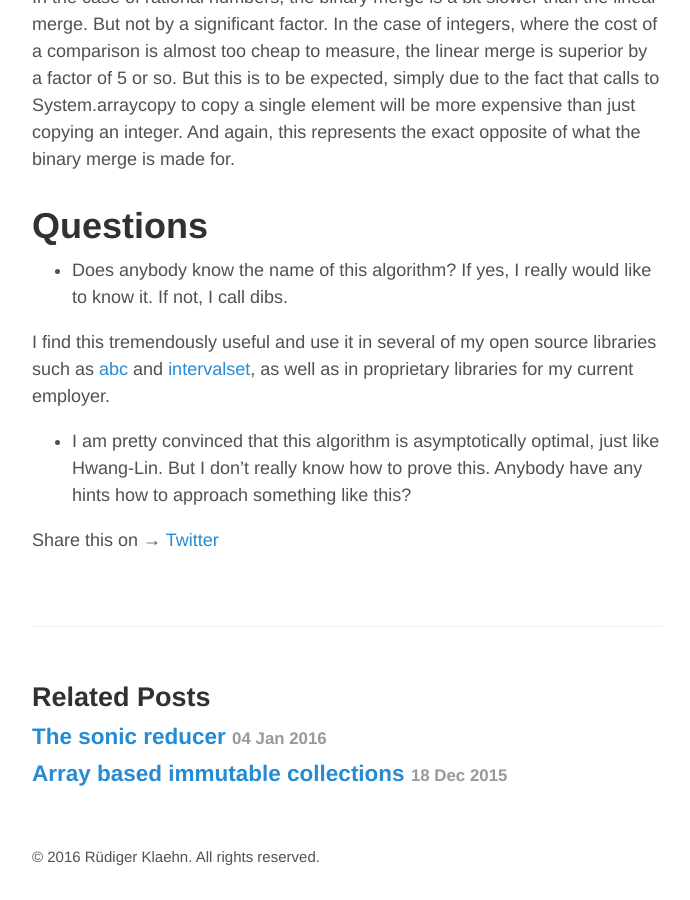
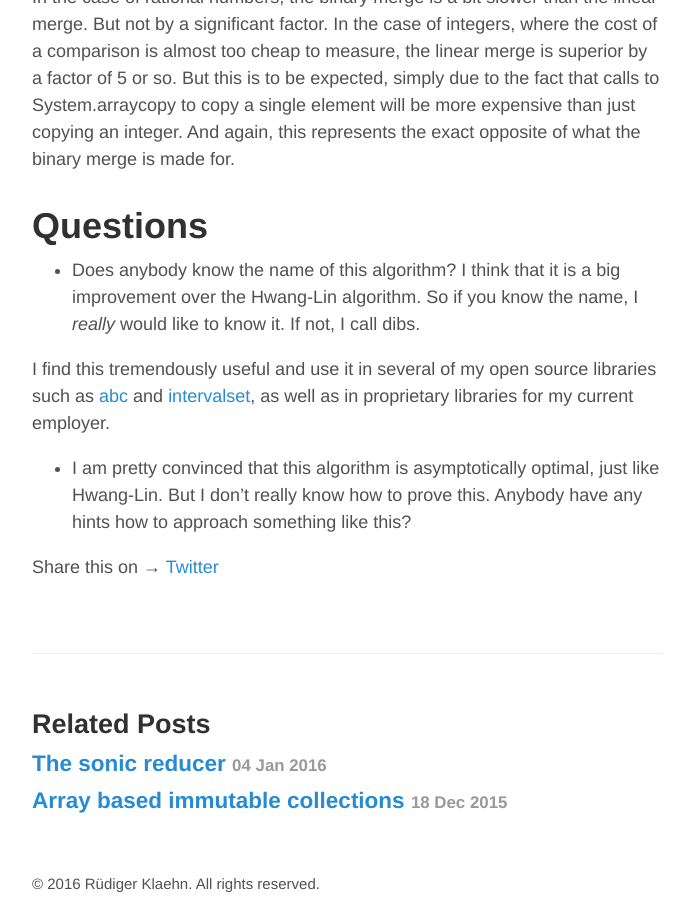
Before and after one commit to rklaehn/rklaehn.github.io, a Jekyll site: the page built from _posts/2016-01-05-binarymerge.md, in a window 1280 px wide and 900 px high, scrolled down 7084 px. Shown: the whole window, without its empty margins (293-983 px from the left). Built offline with Jekyll 4.4.1, drawn with Linux system fonts in a browser that asks for light colours; Markdown is read by kramdown in place of the engine named in the settings.

Commit message:
Update 2016-01-05-binarymerge.md

```diff
--- a/_posts/2016-01-05-binarymerge.md
+++ b/_posts/2016-01-05-binarymerge.md
@@ -202,7 +202,7 @@ In the case of rational numbers, the binary merge is a bit slower than the linea
 
 # Questions
 
-- Does anybody know the name of this algorithm? If yes, I really would like to know it. If not, I call dibs.
+- Does anybody know the name of this algorithm? I think that it is a big improvement over the Hwang-Lin algorithm. So if you know the name, I *really* would like to know it. If not, I call dibs.
 
 I find this tremendously useful and use it in several of my open source libraries such as [abc](https://github.com/rklaehn/abc) and [intervalset](https://github.com/rklaehn/intervalset), as well as in proprietary libraries for my current employer.
 
```
